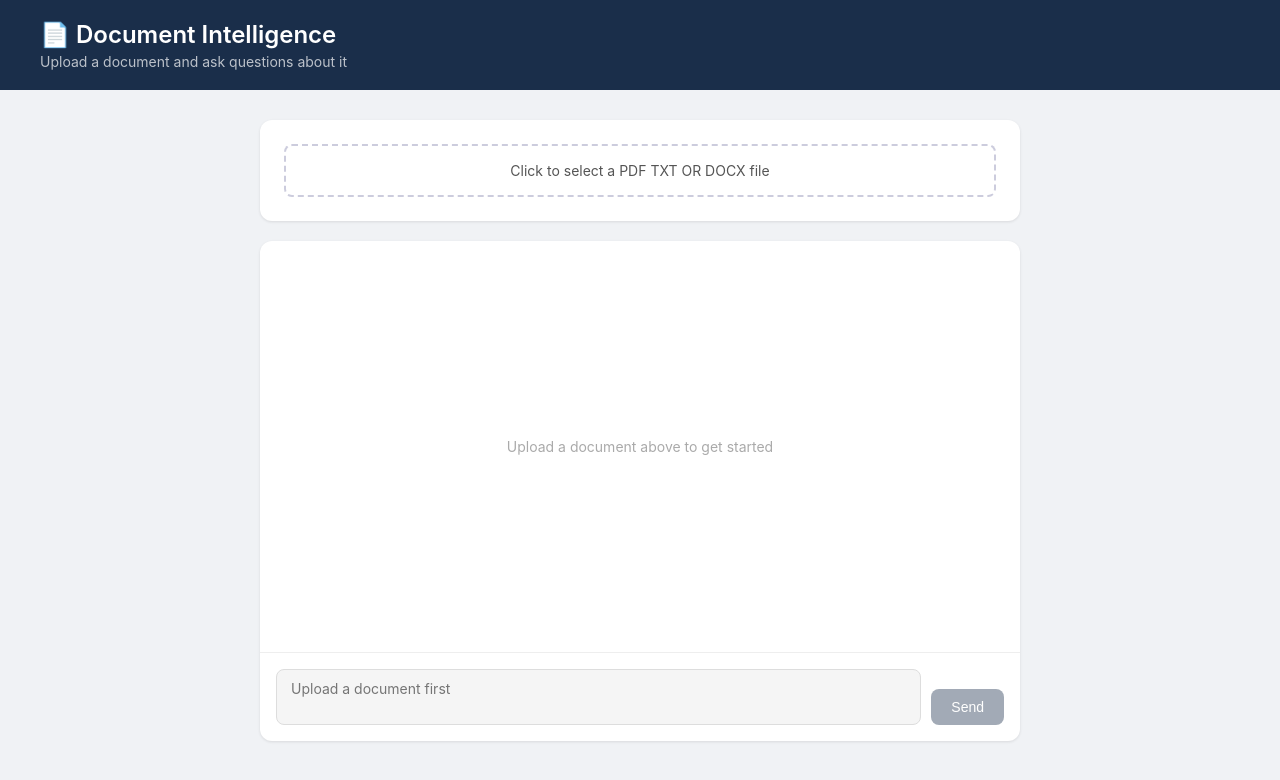
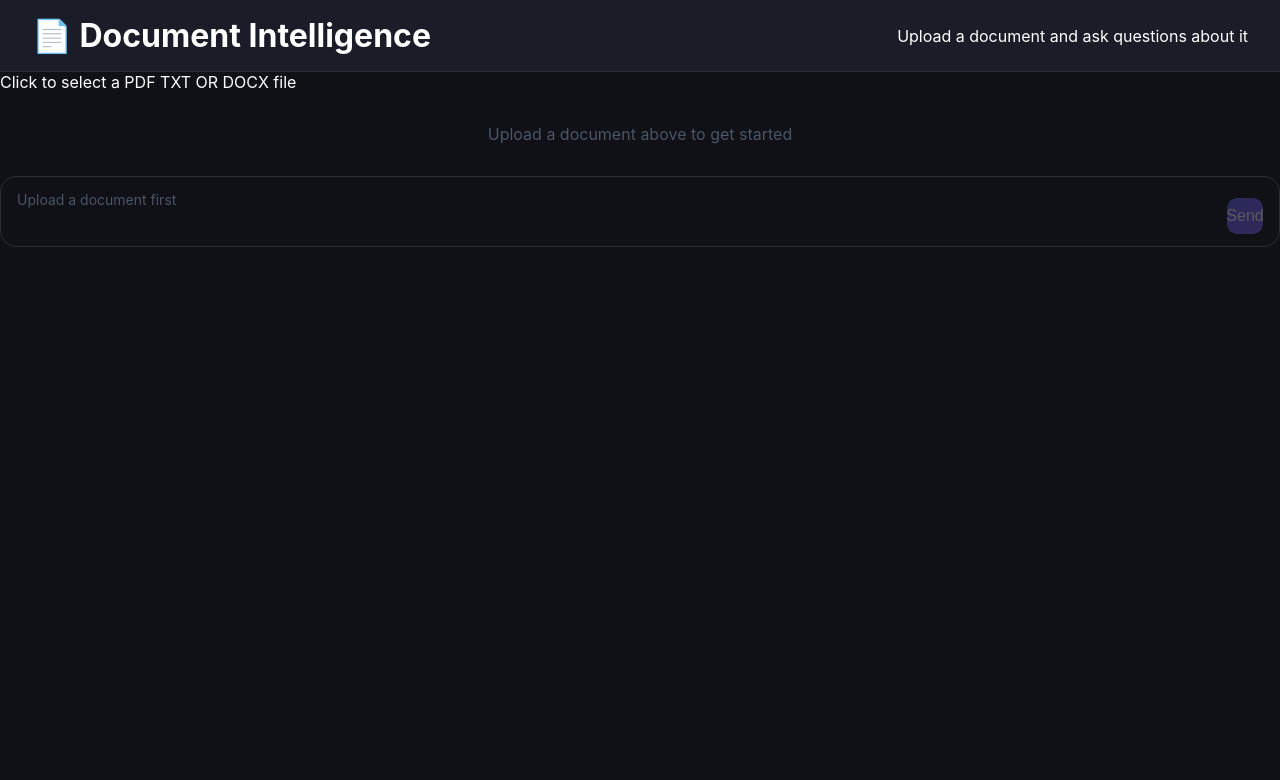
Before and after one commit to eyoba45/document-intelligence-frontend, a React (Create React App) app: page / in a window 1280 px wide. Shown: the top 780 px of the page. Built offline with nearby package versions, Linux system fonts and the light colour scheme.

Commit message:
Update App.css

```diff
--- a/src/App.css
+++ b/src/App.css
@@ -1,214 +1,604 @@
+* {
+  margin: 0;
+  padding: 0;
+  box-sizing: border-box;
+}
+
+body {
+  font-family: -apple-system, BlinkMacSystemFont, 'Segoe UI', sans-serif;
+  background: #0f1117;
+  color: #ffffff;
+  min-height: 100vh;
+}
+
 .app {
-  min-height: 100vh;
   display: flex;
   flex-direction: column;
+  min-height: 100vh;
 }
 
+/* ── HEADER ── */
 .header {
-  background: #1a2e4a;
-  color: white;
-  padding: 20px 40px;
+  display: flex;
+  align-items: center;
+  justify-content: space-between;
+  padding: 16px 32px;
+  background: #1a1d27;
+  border-bottom: 1px solid #2a2d3a;
+  position: sticky;
+  top: 0;
+  z-index: 100;
 }
 
-.header h1 {
-  font-size: 24px;
-  font-weight: 600;
+.header-left {
+  display: flex;
+  align-items: center;
+  gap: 12px;
 }
 
-.header p {
-  font-size: 14px;
-  opacity: 0.7;
-  margin-top: 4px;
+.header-logo {
+  width: 36px;
+  height: 36px;
+  background: linear-gradient(135deg, #6366f1, #8b5cf6);
+  border-radius: 10px;
+  display: flex;
+  align-items: center;
+  justify-content: center;
+  font-size: 18px;
 }
 
-.container {
-  max-width: 800px;
-  margin: 30px auto;
-  width: 100%;
-  padding: 0 20px;
+.header-title {
+  font-size: 18px;
+  font-weight: 600;
+  color: #ffffff;
+}
+
+.header-subtitle {
+  font-size: 12px;
+  color: #6b7280;
+  margin-top: 2px;
+}
+
+.header-badge {
+  background: #1e293b;
+  border: 1px solid #334155;
+  color: #94a3b8;
+  font-size: 12px;
+  padding: 4px 12px;
+  border-radius: 20px;
+}
+
+/* ── MAIN LAYOUT ── */
+.main {
+  display: flex;
+  flex: 1;
+  height: calc(100vh - 65px);
+}
+
+/* ── SIDEBAR ── */
+.sidebar {
+  width: 320px;
+  background: #1a1d27;
+  border-right: 1px solid #2a2d3a;
   display: flex;
   flex-direction: column;
+  padding: 24px;
   gap: 20px;
+  overflow-y: auto;
 }
 
-.upload-section {
-  background: white;
-  border-radius: 12px;
-  padding: 24px;
-  box-shadow: 0 1px 3px rgba(0,0,0,0.1);
+.sidebar-title {
+  font-size: 12px;
+  font-weight: 600;
+  color: #6b7280;
+  text-transform: uppercase;
+  letter-spacing: 0.08em;
+}
+
+/* ── UPLOAD ZONE ── */
+.upload-zone {
+  border: 2px dashed #2a2d3a;
+  border-radius: 16px;
+  padding: 32px 20px;
+  text-align: center;
+  cursor: pointer;
+  transition: all 0.2s;
+  background: #0f1117;
+}
+
+.upload-zone:hover {
+  border-color: #6366f1;
+  background: #1a1d2f;
+}
+
+.upload-zone.dragging {
+  border-color: #6366f1;
+  background: #1a1d2f;
+  transform: scale(1.02);
+}
+
+.upload-zone.uploaded {
+  border-color: #10b981;
+  border-style: solid;
+  background: #0a1f16;
+}
+
+.upload-icon {
+  font-size: 36px;
+  margin-bottom: 12px;
+}
+
+.upload-text {
+  font-size: 14px;
+  font-weight: 500;
+  color: #e2e8f0;
+  margin-bottom: 6px;
+}
+
+.upload-hint {
+  font-size: 12px;
+  color: #6b7280;
+}
+
+.upload-formats {
   display: flex;
-  flex-direction: column;
-  gap: 12px;
+  gap: 6px;
+  justify-content: center;
+  margin-top: 14px;
+  flex-wrap: wrap;
+}
+
+.format-badge {
+  background: #1e293b;
+  border: 1px solid #334155;
+  color: #94a3b8;
+  font-size: 11px;
+  padding: 3px 8px;
+  border-radius: 6px;
 }
 
 .file-input {
   display: none;
 }
 
-.file-label {
-  display: block;
-  padding: 16px;
-  border: 2px dashed #ccd;
-  border-radius: 8px;
-  text-align: center;
-  cursor: pointer;
-  color: #555;
-  font-size: 14px;
-  transition: border-color 0.2s;
+/* ── FILE SELECTED ── */
+.file-selected {
+  background: #1e293b;
+  border-radius: 12px;
+  padding: 14px;
+  display: flex;
+  align-items: center;
+  gap: 12px;
 }
 
-.file-label:hover {
-  border-color: #1a2e4a;
-  color: #1a2e4a;
+.file-icon {
+  width: 40px;
+  height: 40px;
+  background: linear-gradient(135deg, #6366f1, #8b5cf6);
+  border-radius: 10px;
+  display: flex;
+  align-items: center;
+  justify-content: center;
+  font-size: 18px;
+  flex-shrink: 0;
 }
 
+.file-info {
+  flex: 1;
+  min-width: 0;
+}
+
+.file-name {
+  font-size: 13px;
+  font-weight: 500;
+  color: #e2e8f0;
+  white-space: nowrap;
+  overflow: hidden;
+  text-overflow: ellipsis;
+}
+
+.file-size {
+  font-size: 12px;
+  color: #6b7280;
+  margin-top: 2px;
+}
+
+/* ── UPLOAD BUTTON ── */
 .upload-btn {
-  background: #1a2e4a;
+  width: 100%;
+  padding: 12px;
+  background: linear-gradient(135deg, #6366f1, #8b5cf6);
   color: white;
   border: none;
-  padding: 12px 24px;
+  border-radius: 12px;
+  font-size: 14px;
+  font-weight: 600;
+  cursor: pointer;
+  transition: all 0.2s;
+  display: flex;
+  align-items: center;
+  justify-content: center;
+  gap: 8px;
+}
+
+.upload-btn:hover {
+  opacity: 0.9;
+  transform: translateY(-1px);
+}
+
+.upload-btn:disabled {
+  opacity: 0.5;
+  cursor: not-allowed;
+  transform: none;
+}
+
+/* ── PROGRESS BAR ── */
+.progress-wrap {
+  background: #1e293b;
+  border-radius: 12px;
+  padding: 16px;
+}
+
+.progress-label {
+  font-size: 13px;
+  color: #94a3b8;
+  margin-bottom: 10px;
+  display: flex;
+  justify-content: space-between;
+}
+
+.progress-bar {
+  height: 6px;
+  background: #2a2d3a;
+  border-radius: 3px;
+  overflow: hidden;
+}
+
+.progress-fill {
+  height: 100%;
+  background: linear-gradient(90deg, #6366f1, #8b5cf6);
+  border-radius: 3px;
+  transition: width 0.4s ease;
+  animation: shimmer 1.5s infinite;
+}
+
+@keyframes shimmer {
+  0% { opacity: 1; }
+  50% { opacity: 0.7; }
+  100% { opacity: 1; }
+}
+
+/* ── DOCUMENT READY ── */
+.doc-ready {
+  background: #0a1f16;
+  border: 1px solid #10b981;
+  border-radius: 12px;
+  padding: 16px;
+}
+
+.doc-ready-header {
+  display: flex;
+  align-items: center;
+  gap: 8px;
+  margin-bottom: 12px;
+}
+
+.doc-ready-dot {
+  width: 8px;
+  height: 8px;
+  background: #10b981;
+  border-radius: 50%;
+  animation: pulse 2s infinite;
+}
+
+@keyframes pulse {
+  0%, 100% { opacity: 1; }
+  50% { opacity: 0.4; }
+}
+
+.doc-ready-title {
+  font-size: 13px;
+  font-weight: 600;
+  color: #10b981;
+}
+
+.doc-stats {
+  display: grid;
+  grid-template-columns: 1fr 1fr;
+  gap: 8px;
+}
+
+.doc-stat {
+  background: #0f2b1f;
   border-radius: 8px;
-  font-size: 14px;
-  cursor: pointer;
+  padding: 10px;
+  text-align: center;
+}
+
+.doc-stat-value {
+  font-size: 18px;
+  font-weight: 700;
+  color: #10b981;
+}
+
+.doc-stat-label {
+  font-size: 11px;
+  color: #6b7280;
+  margin-top: 2px;
+}
+
+/* ── SUGGESTIONS ── */
+.suggestions-title {
+  font-size: 12px;
+  color: #6b7280;
+  margin-bottom: 10px;
   font-weight: 500;
 }
 
-.upload-btn:hover {
-  background: #2e5f9c;
+.suggestion-chip {
+  display: block;
+  width: 100%;
+  text-align: left;
+  background: #1e293b;
+  border: 1px solid #2a2d3a;
+  color: #94a3b8;
+  font-size: 12px;
+  padding: 10px 14px;
+  border-radius: 10px;
+  cursor: pointer;
+  margin-bottom: 8px;
+  transition: all 0.15s;
+  font-family: inherit;
 }
 
-.upload-btn:disabled {
-  opacity: 0.6;
-  cursor: not-allowed;
+.suggestion-chip:hover {
+  border-color: #6366f1;
+  color: #e2e8f0;
+  background: #1a1d2f;
 }
 
-.upload-success {
-  color: #0f6e56;
-  font-size: 14px;
-  font-weight: 500;
+/* ── CHAT AREA ── */
+.chat-area {
+  flex: 1;
+  display: flex;
+  flex-direction: column;
+  overflow: hidden;
 }
 
-.chat-section {
-  background: white;
-  border-radius: 12px;
-  box-shadow: 0 1px 3px rgba(0,0,0,0.1);
-  display: flex;
-  flex-direction: column;
-  height: 500px;
-}
-
+/* ── MESSAGES ── */
 .messages {
   flex: 1;
   overflow-y: auto;
-  padding: 20px;
+  padding: 32px;
   display: flex;
   flex-direction: column;
-  gap: 16px;
+  gap: 24px;
+  scroll-behavior: smooth;
 }
 
-.empty-state {
-  text-align: center;
-  color: #aaa;
-  font-size: 14px;
-  margin: auto;
+.messages::-webkit-scrollbar {
+  width: 4px;
 }
 
+.messages::-webkit-scrollbar-track {
+  background: transparent;
+}
+
+.messages::-webkit-scrollbar-thumb {
+  background: #2a2d3a;
+  border-radius: 2px;
+}
+
+/* ── EMPTY STATE ── */
+.empty-state {
+  flex: 1;
+  display: flex;
+  flex-direction: column;
+  align-items: center;
+  justify-content: center;
+  gap: 16px;
+  color: #4b5563;
+}
+
+.empty-icon {
+  font-size: 48px;
+  opacity: 0.5;
+}
+
+.empty-title {
+  font-size: 18px;
+  font-weight: 600;
+  color: #6b7280;
+}
+
+.empty-subtitle {
+  font-size: 14px;
+  color: #4b5563;
+  text-align: center;
+  max-width: 300px;
+  line-height: 1.6;
+}
+
+/* ── MESSAGE BUBBLES ── */
 .message {
   display: flex;
-  flex-direction: column;
-  gap: 4px;
-  max-width: 80%;
+  gap: 12px;
+  max-width: 85%;
+  animation: fadeIn 0.3s ease;
+}
+
+@keyframes fadeIn {
+  from { opacity: 0; transform: translateY(8px); }
+  to { opacity: 1; transform: translateY(0); }
 }
 
 .message.user {
   align-self: flex-end;
+  flex-direction: row-reverse;
 }
 
 .message.assistant {
   align-self: flex-start;
 }
 
-.message-label {
-  font-size: 11px;
-  font-weight: 600;
-  color: #888;
-  text-transform: uppercase;
-  letter-spacing: 0.05em;
+.message-avatar {
+  width: 32px;
+  height: 32px;
+  border-radius: 10px;
+  display: flex;
+  align-items: center;
+  justify-content: center;
+  font-size: 16px;
+  flex-shrink: 0;
 }
 
-.message.user .message-label {
-  text-align: right;
+.message.user .message-avatar {
+  background: linear-gradient(135deg, #6366f1, #8b5cf6);
+}
+
+.message.assistant .message-avatar {
+  background: #1e293b;
+  border: 1px solid #2a2d3a;
+}
+
+.message-body {
+  display: flex;
+  flex-direction: column;
+  gap: 4px;
+}
+
+.message.user .message-body {
+  align-items: flex-end;
+}
+
+.message-time {
+  font-size: 11px;
+  color: #4b5563;
 }
 
 .message-content {
-  padding: 12px 16px;
-  border-radius: 12px;
+  padding: 14px 18px;
+  border-radius: 16px;
   font-size: 14px;
-  line-height: 1.6;
+  line-height: 1.7;
   white-space: pre-wrap;
 }
 
 .message.user .message-content {
-  background: #1a2e4a;
+  background: linear-gradient(135deg, #6366f1, #8b5cf6);
   color: white;
   border-bottom-right-radius: 4px;
 }
 
 .message.assistant .message-content {
-  background: #f0f2f5;
-  color: #1a1a1a;
+  background: #1e293b;
+  color: #e2e8f0;
   border-bottom-left-radius: 4px;
+  border: 1px solid #2a2d3a;
 }
 
-.typing {
-  color: #888;
-  font-style: italic;
+/* ── TYPING INDICATOR ── */
+.typing-indicator {
+  display: flex;
+  align-items: center;
+  gap: 4px;
+  padding: 14px 18px;
+  background: #1e293b;
+  border: 1px solid #2a2d3a;
+  border-radius: 16px;
+  border-bottom-left-radius: 4px;
+  width: fit-content;
+}
+
+.typing-dot {
+  width: 6px;
+  height: 6px;
+  background: #6366f1;
+  border-radius: 50%;
+  animation: bounce 1.2s infinite;
+}
+
+.typing-dot:nth-child(2) { animation-delay: 0.2s; }
+.typing-dot:nth-child(3) { animation-delay: 0.4s; }
+
+@keyframes bounce {
+  0%, 80%, 100% { transform: translateY(0); }
+  40% { transform: translateY(-6px); }
+}
+
+/* ── INPUT ROW ── */
+.input-area {
+  padding: 20px 32px;
+  background: #1a1d27;
+  border-top: 1px solid #2a2d3a;
 }
 
 .input-row {
   display: flex;
-  gap: 10px;
-  padding: 16px;
-  border-top: 1px solid #eee;
+  gap: 12px;
+  align-items: flex-end;
+  background: #0f1117;
+  border: 1px solid #2a2d3a;
+  border-radius: 16px;
+  padding: 12px 16px;
+  transition: border-color 0.2s;
+}
+
+.input-row:focus-within {
+  border-color: #6366f1;
 }
 
 .question-input {
   flex: 1;
-  padding: 10px 14px;
-  border: 1px solid #ddd;
-  border-radius: 8px;
+  background: transparent;
+  border: none;
+  outline: none;
   font-size: 14px;
+  color: #e2e8f0;
   font-family: inherit;
   resize: none;
-  outline: none;
+  max-height: 120px;
+  line-height: 1.6;
 }
 
-.question-input:focus {
-  border-color: #1a2e4a;
+.question-input::placeholder {
+  color: #4b5563;
 }
 
 .question-input:disabled {
-  background: #f5f5f5;
-  color: #aaa;
+  color: #4b5563;
 }
 
 .ask-btn {
-  background: #1a2e4a;
+  width: 36px;
+  height: 36px;
+  background: linear-gradient(135deg, #6366f1, #8b5cf6);
   color: white;
   border: none;
-  padding: 10px 20px;
-  border-radius: 8px;
-  font-size: 14px;
+  border-radius: 10px;
+  font-size: 16px;
   cursor: pointer;
-  font-weight: 500;
-  align-self: flex-end;
+  transition: all 0.2s;
+  display: flex;
+  align-items: center;
+  justify-content: center;
+  flex-shrink: 0;
 }
 
 .ask-btn:hover {
-  background: #2e5f9c;
+  opacity: 0.9;
+  transform: scale(1.05);
 }
 
 .ask-btn:disabled {
-  opacity: 0.4;
+  opacity: 0.3;
   cursor: not-allowed;
+  transform: none;
 }
+
+.input-hint {
+  font-size: 11px;
+  color: #4b5563;
+  margin-top: 8px;
+  text-align: center;
+}
```
